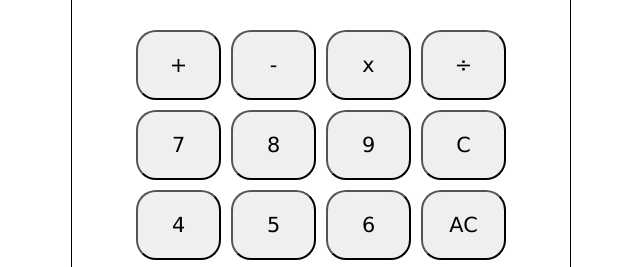
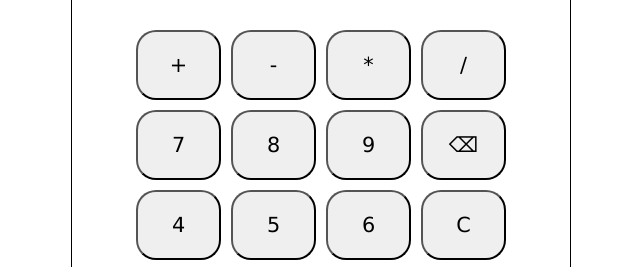
Before and after one commit to yehoshua-001/calculator, a plain HTML site: page index.html in a window 1280 px wide. Shown: the part 311-578 px from the top of the page, 319-959 px from the left. Drawn offline with Linux system fonts and the light colour scheme.

Commit message:
Edit index.html
Changed the content of addition and division, and clear and all clear.

```diff
--- a/index.html
+++ b/index.html
@@ -19,8 +19,8 @@
                 <div class="operators">
                     <button id="operator">+</button>
                     <button id="operator">-</button>
-                    <button id="operator">x</button>
-                    <button id="operator">÷</button>
+                    <button id="operator">*</button>
+                    <button id="operator">/</button>
                 </div>
                 <div class="partition">
                     <div class="numbers">
@@ -37,8 +37,8 @@
                         <button id="decimal">.</button>
                     </div>
                     <div class="options">
-                        <button id="clear">C</button>
-                        <button id="allClear">AC</button>
+                        <button id="clear">⌫</button>
+                        <button id="allClear">C</button>
                         <button id="equal" style="height: 150px;">=</button>
                     </div>
                 </div>
```
